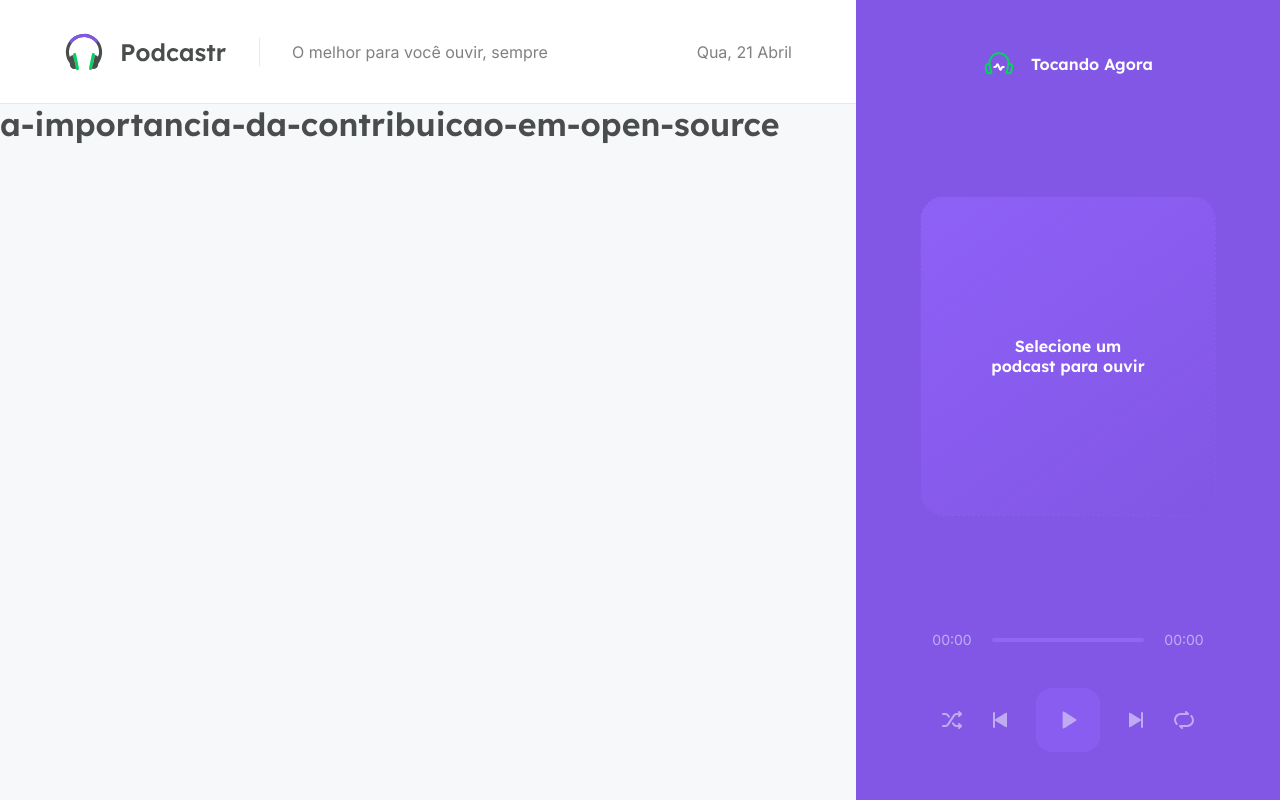
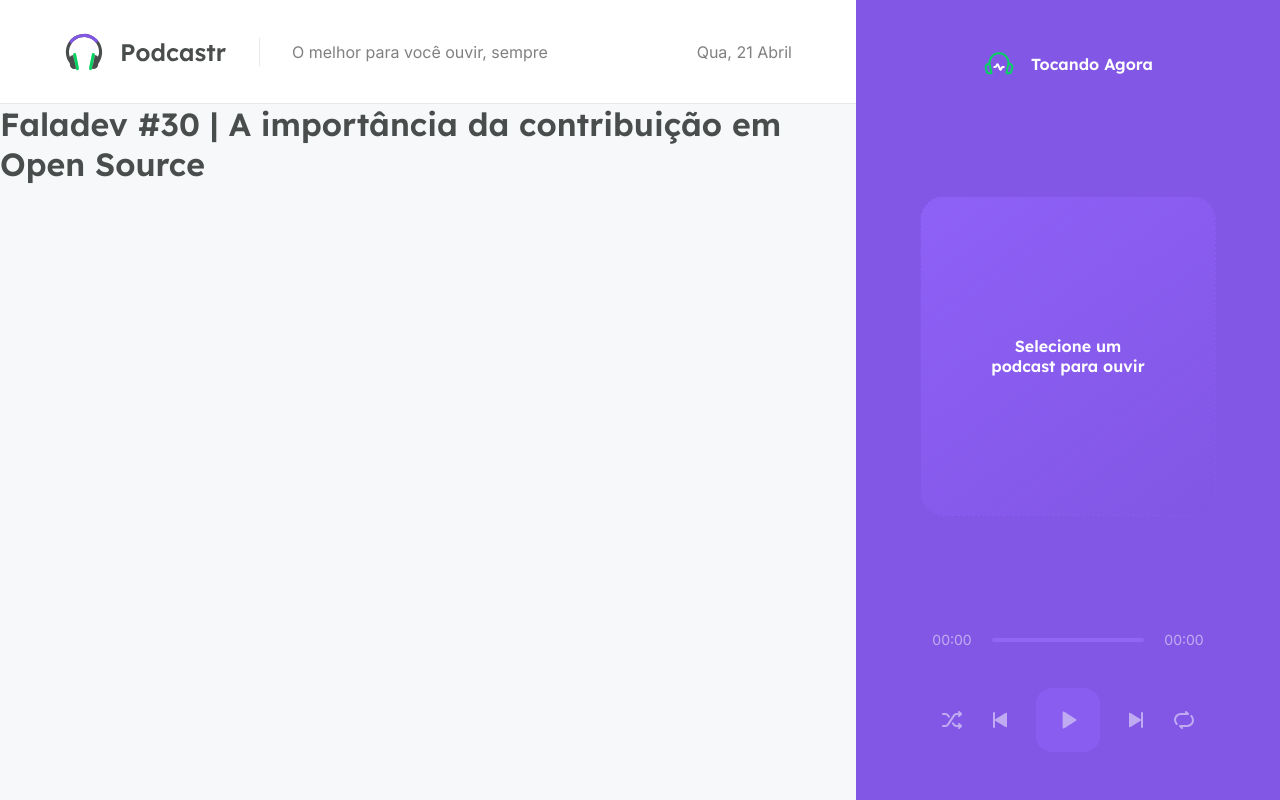
Before and after one commit to AlphaLawless/podcastrnext-NLW-5, a Next.js app: page /episodes/a-importancia-da-contribuicao-em-open-source in a window 1280 px wide. Built offline with nearby package versions, Linux system fonts and the light colour scheme; data requests are answered from the project's data file.

Commit message:
Update in slug

```diff
--- a/src/pages/episodes/[slug].tsx
+++ b/src/pages/episodes/[slug].tsx
@@ -1,9 +1,62 @@
-import { useRouter } from 'next/router'
+import { format, parseISO } from 'date-fns'
+import ptBR from 'date-fns/locale/pt-BR'
+import { GetStaticPaths, GetStaticProps } from 'next'
 
-export default function Episode() {
-  const router = useRouter()
+import { api } from '../../services/api'
+import { convertDurationToTimeString } from '../../utils/ConvertDurationToTimeString'
 
+
+type Episode = {
+  id: string
+  title: string
+  members: string
+  published_at: string
+  publishedAt: string
+  thumbnail: string
+  url: string
+  durationAsString: string
+  description: string
+  duration: number
+}
+
+type EpisodeProps = {
+  episode: Episode
+}
+
+export default function Episode({ episode }: EpisodeProps) {
   return (
-    <h1>{router.query.slug}</h1>
+    <h1>{episode.title}</h1>
   )
 }
+//Slug serve para deixar o nome bonita na URL, atrativa ao olhos de quem ver.
+export const getStaticPaths: GetStaticPaths = async () => {
+  return {
+    paths: [],
+    fallback: 'blocking'
+  }
+}
+
+export const getStaticProps: GetStaticProps = async (ctx) => {
+  const { slug } = ctx.params
+
+  const { data } = await api.get(`/episodes/${slug}`)
+
+  const episode = {
+    id: data.id,
+    title: data.title,
+    thumbnail: data.thumbnail,
+    members: data.members,
+    publishedAt: format(parseISO(data.published_at), 'd MMM yy', { locale: ptBR }),
+    duration: Number(data.file.duration),
+    durationAsString: convertDurationToTimeString(Number(data.file.duration)),
+    description: data.description,
+    url: data.file.url,
+  }
+
+  return {
+    props: {
+      episode,
+    },
+    revalidate: 60 * 60 * 24, // 24 hours
+  }
+}
```
